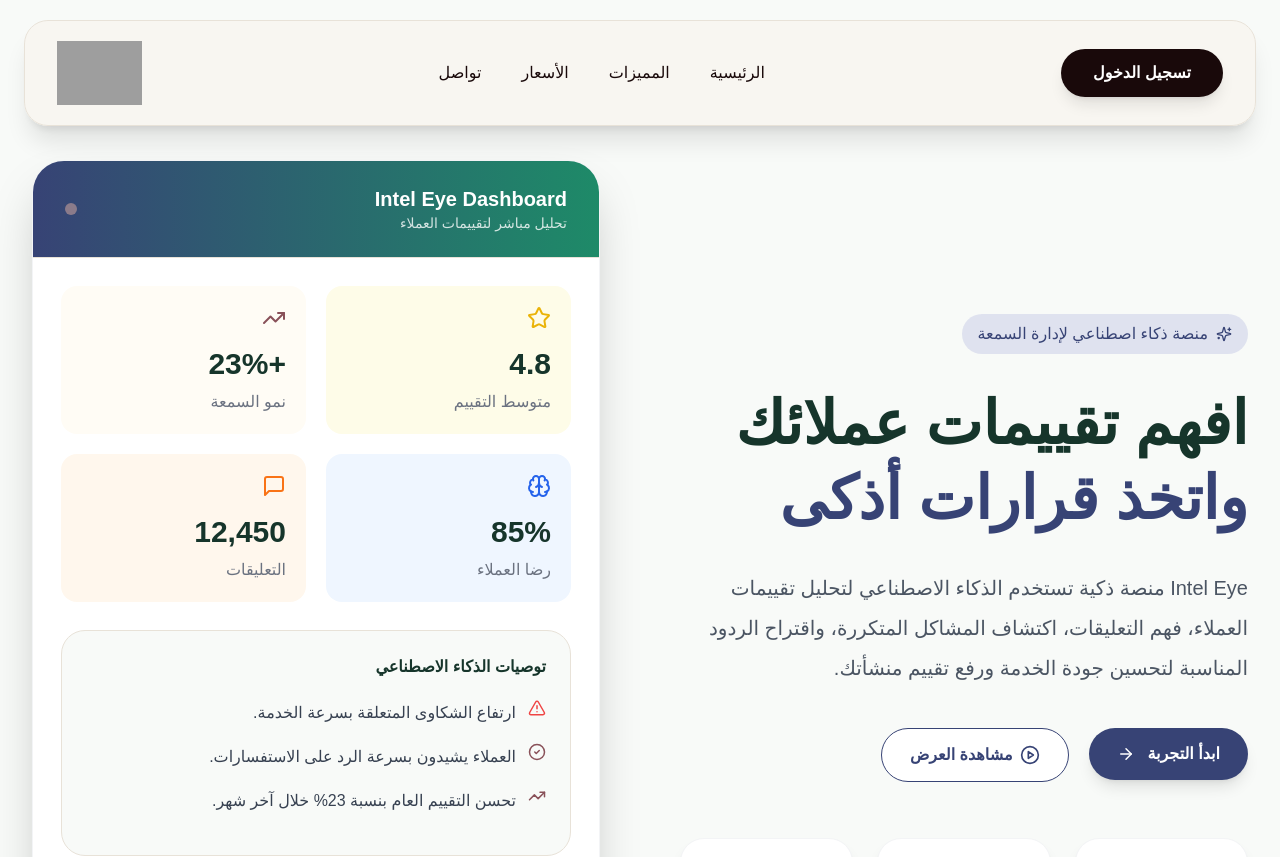
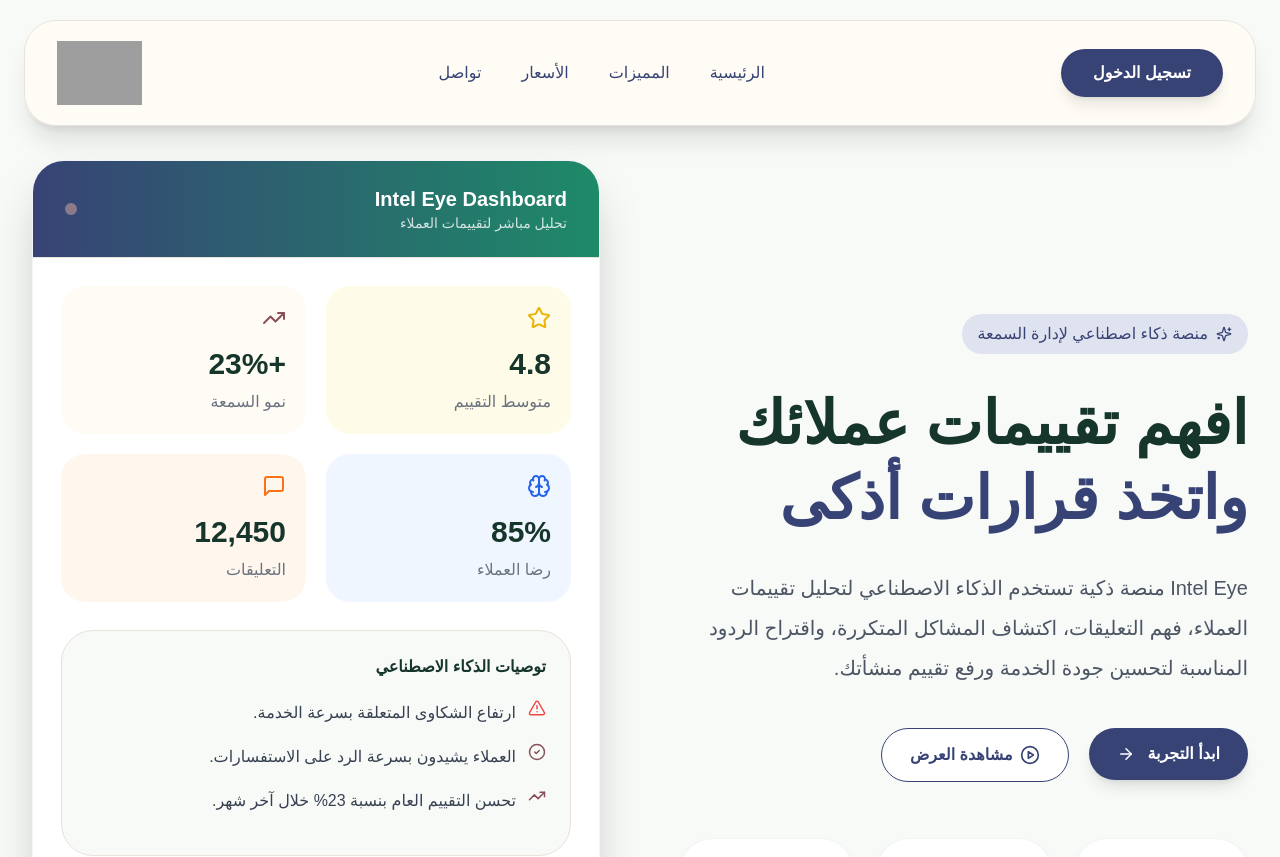
Before and after one commit to alaaalhrebi/inteleye, a Next.js app in the folder inteleye_project/: page / in a window 1280 px wide. Shown: the top 857 px of the page. Built offline with nearby package versions, Linux system fonts and the light colour scheme; grey boxes are pictures that could not be loaded.

Commit message:
Update tailwind.config.js

```diff
--- a/inteleye_project/tailwind.config.js
+++ b/inteleye_project/tailwind.config.js
@@ -11,18 +11,22 @@ module.exports = {
       },
 
       colors: {
-        primary: "#19090A",
-        secondary: "#3B1B1D",
-        accent: "#714248",
-        olive: "#888157",
+        primary: "#374375",
+        background: "#FFFCF5",
+        secondary: "#BABDE2",
+        accent: "#895159",
+        peach: "#DFAEA1",
 
-        background: "#F8F6F1",
-        surface: "#FFFFFF",
+        white: "#FFFFFF",
+        text: "#374375",
+        muted: "#6F6F86",
+        border: "#E7E2DD",
+      },
 
-        text: "#19090A",
-        muted: "#6E6663",
-
-        border: "#E8E2D8",
+      borderRadius: {
+        xl: "1rem",
+        "2xl": "1.5rem",
+        "3xl": "2rem",
       },
     },
   },
```
